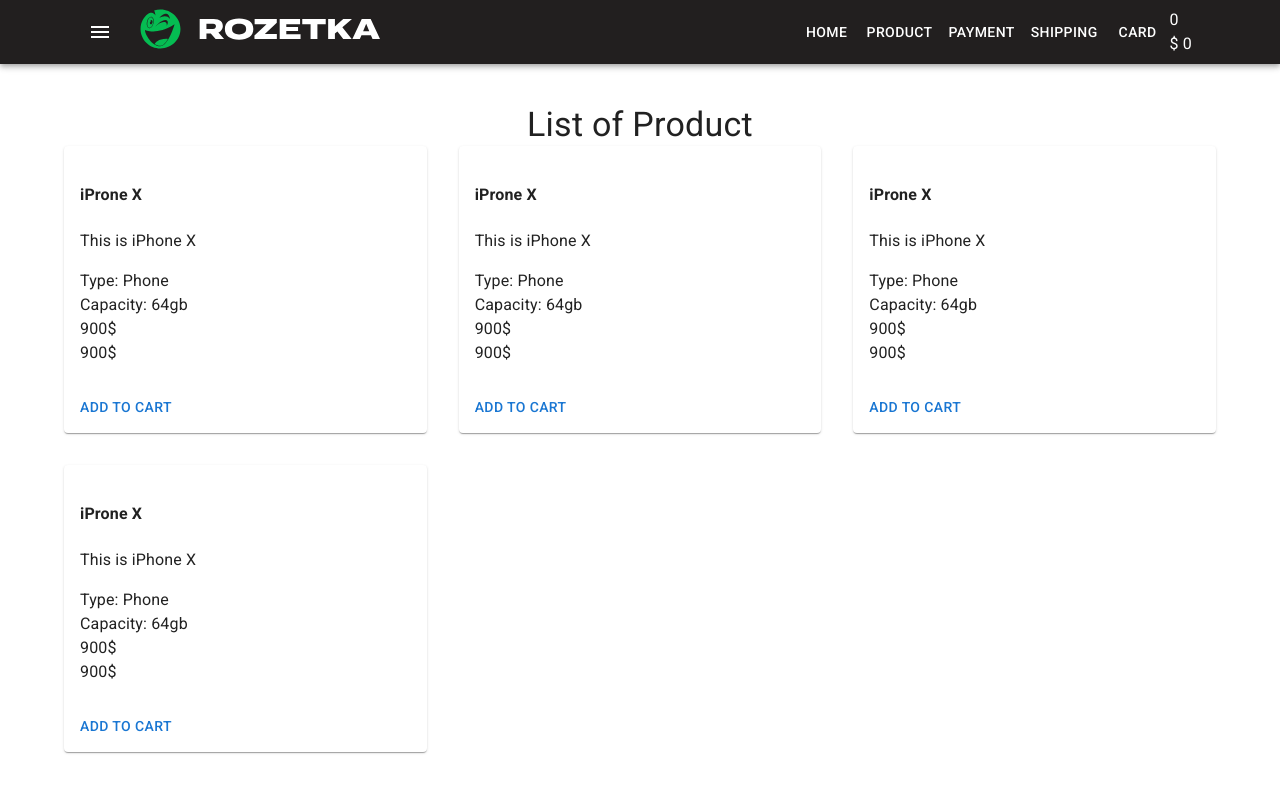
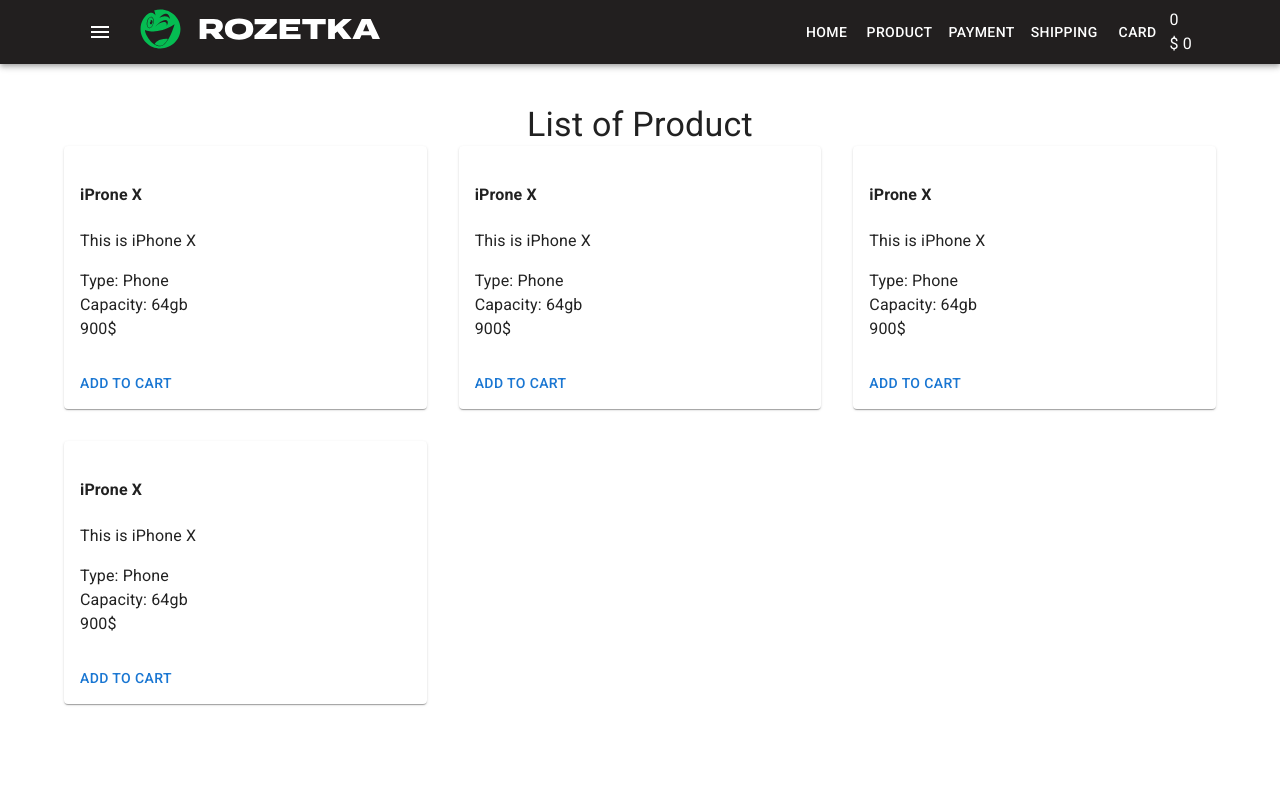
Before and after one commit to NikitOS-1/shop-project, a React (Create React App) app: page / in a window 1280 px wide. Shown: the top 792 px of the page. Built offline with nearby package versions, Linux system fonts and the light colour scheme.

Commit message:
Update CardContent2

```diff
--- a/src/components/Products/ProductsListItem.tsx
+++ b/src/components/Products/ProductsListItem.tsx
@@ -11,7 +11,6 @@
         <div className="product-features">Type: Phone</div>
         <div className="product-features">Capacity: 64gb</div>
         <div className="product-price">900$</div>
-        <div className="product-price">900$</div>
       </CardContent>
       <CardActions>
         <Button>Add to cart</Button>
```
